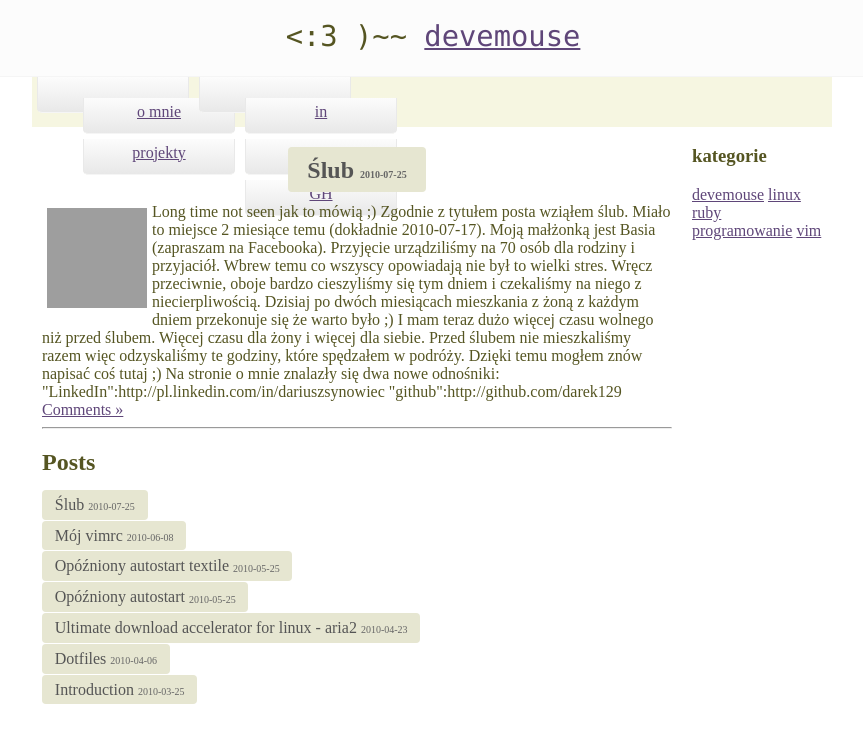
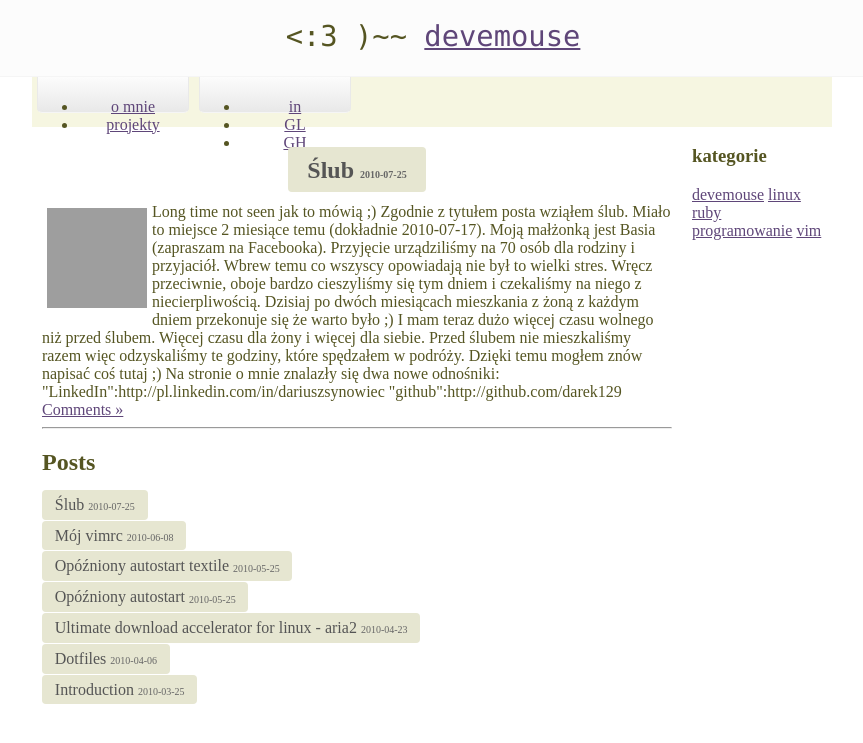
Before and after one commit to devemouse/devemouse.github.com, a Jekyll site: the page built from index.html, in a window 1280 px wide. Shown: the top 743 px of the page, without its empty margins (208-1071 px from the left). Built offline with Jekyll 4.4.1, drawn with Linux system fonts in a browser that asks for light colours; Markdown is read by kramdown in place of the engine named in the settings; grey boxes are pictures that could not be loaded.

Commit message:
layout changes

```diff
--- a/css/default.css
+++ b/css/default.css
@@ -181,7 +181,7 @@ li.post {
    float:left;
 }
 
-.nav-top li {
+.fffnav-top li {
    width:150px;
    height:30px;
    margin:5px;
```
